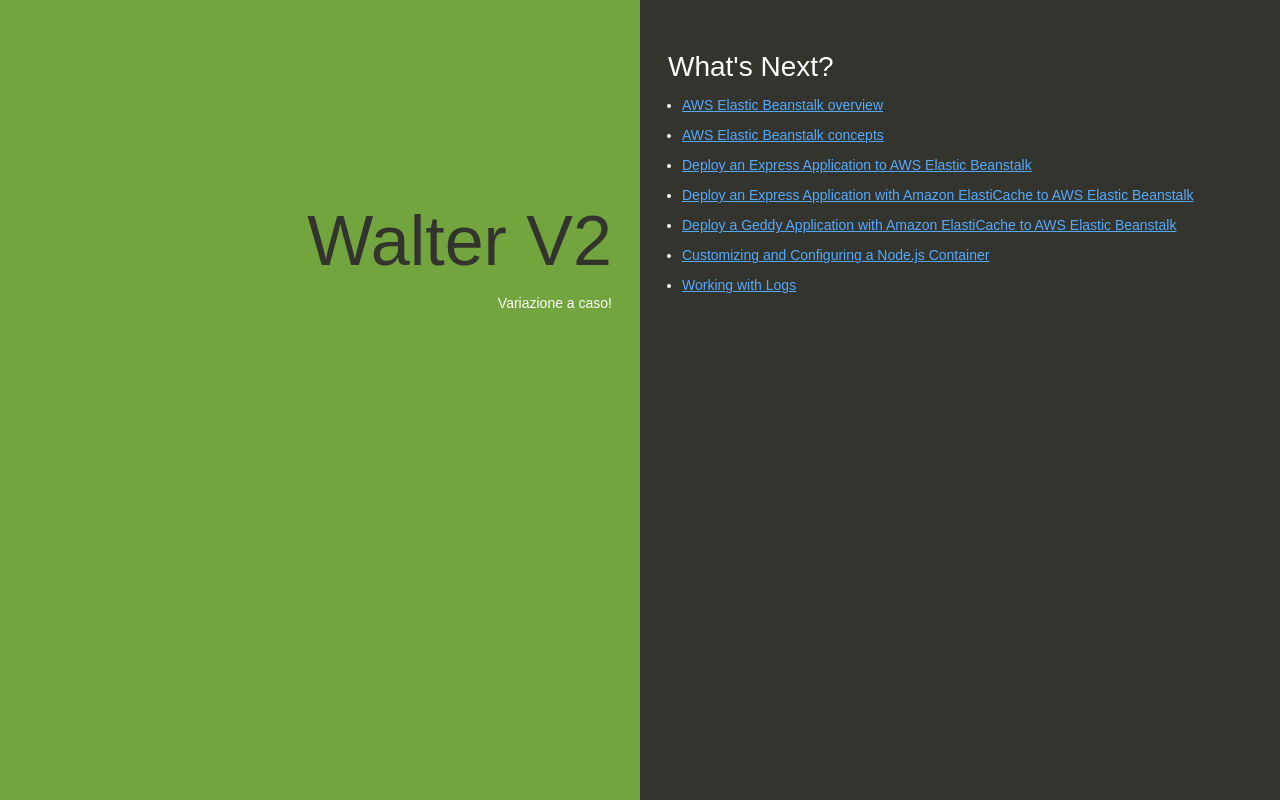
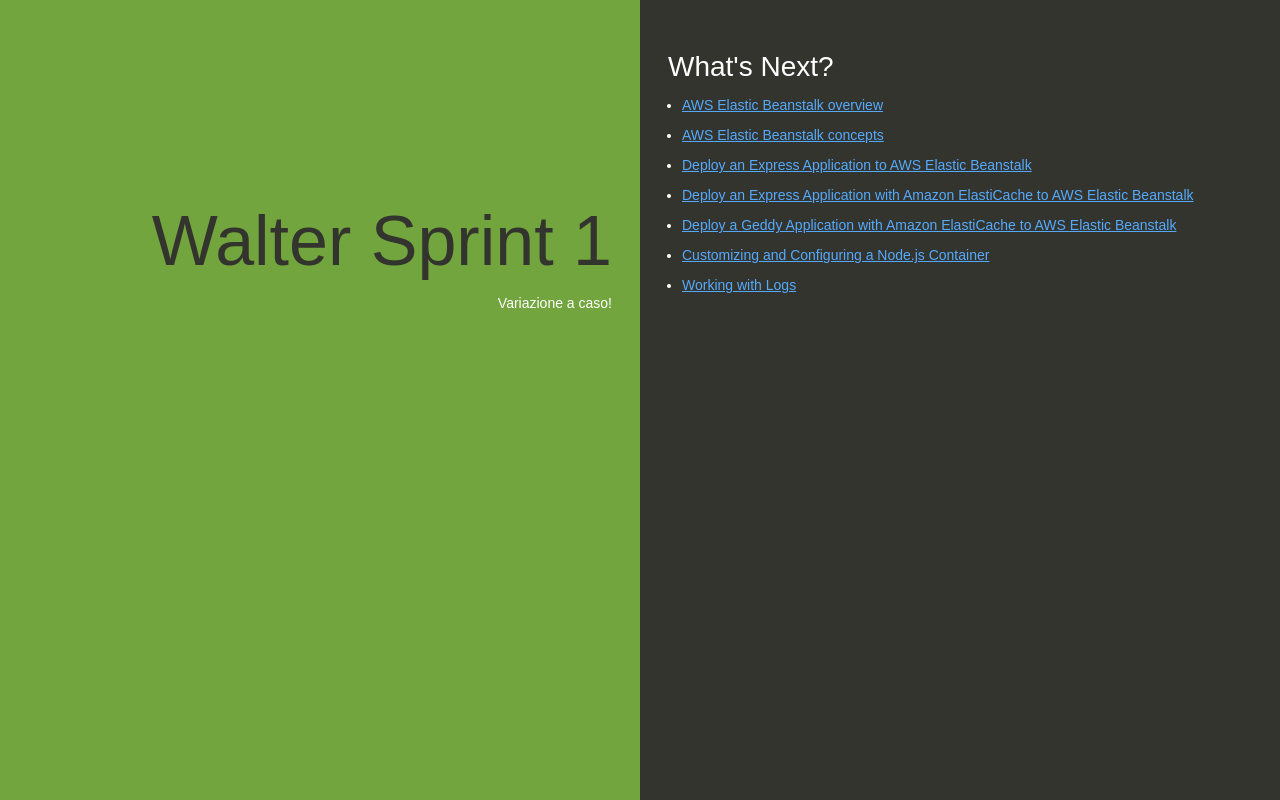
Before and after one commit to wdalmut/app-workshop, a website: page index.html in a window 1280 px wide. Drawn offline with Linux system fonts and the light colour scheme.

Commit message:
Ticket-1 Sprint 1

```diff
--- a/index.html
+++ b/index.html
@@ -74,7 +74,7 @@
   </head>
   <body>
     <div class="textColumn">
-      <h1>Walter V2</h1>
+      <h1>Walter Sprint 1</h1>
       <p>Variazione a caso!</p>
     </div>
     <div class="linksColumn">
```
